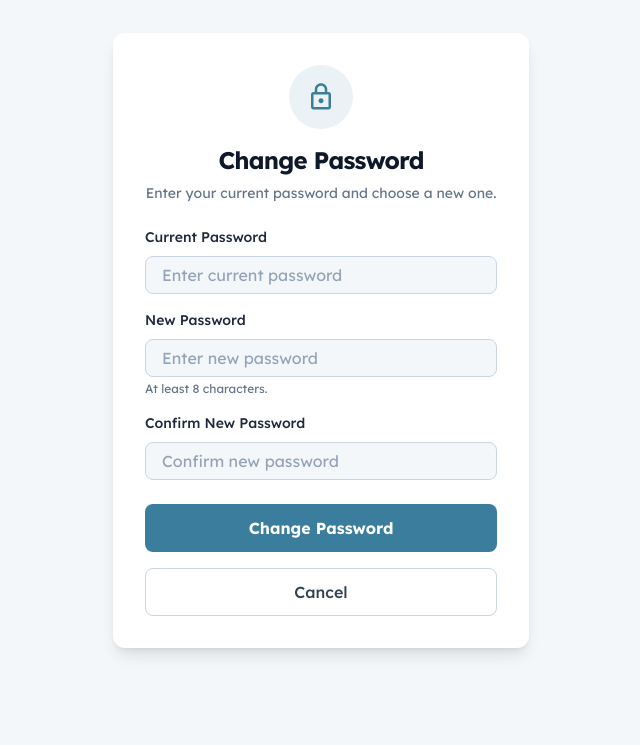
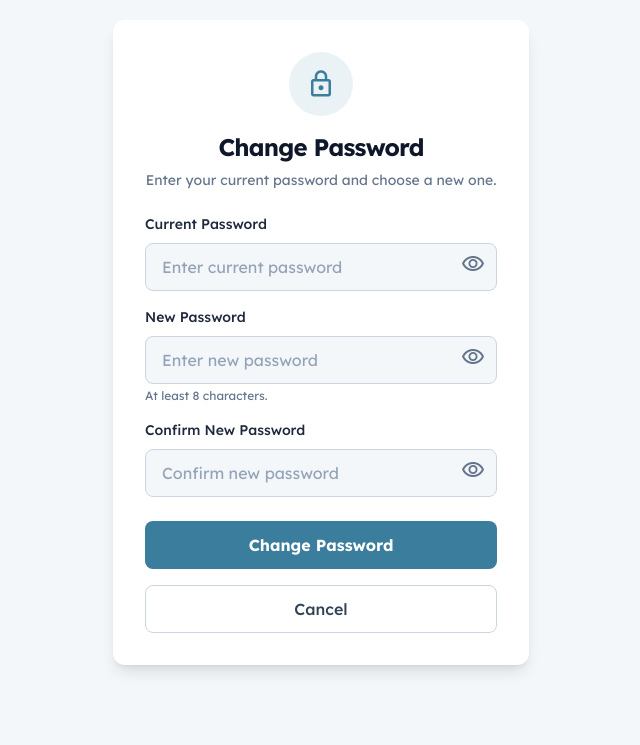
Before and after one commit to Bensonjigo/Kumiclinic, a Django app: page /password-change/ in a window 1280 px wide. Shown: the part 60-805 px from the top of the page, without its empty margins (319-959 px from the left). Before the commit the page ends 715 px from the top, so only its background shows below. Run offline with Django 5.2, Linux system fonts and the light colour scheme; the visitor is signed in with stand-in values (Sample User, id 1); some libraries are stand-ins or nearby versions.

Commit message:
Modernize admin UI and add password visibility toggle

```diff
--- a/templates/clinic/password_change.html
+++ b/templates/clinic/password_change.html
@@ -27,6 +27,20 @@
     <style>
         .material-symbols-outlined {
             font-variation-settings: 'FILL' 0, 'wght' 400, 'GRAD' 0, 'opsz' 24;
+        }
+        .password-toggle {
+            position: relative;
+        }
+        .password-toggle .toggle-btn {
+            position: absolute;
+            right: 12px;
+            top: 50%;
+            transform: translateY(-50%);
+            cursor: pointer;
+            color: #64748B;
+        }
+        .password-toggle input {
+            padding-right: 40px;
         }
     </style>
 </head>
@@ -75,18 +89,33 @@
                     {% csrf_token %}
                     <div class="flex flex-col">
                         <label class="text-slate-800 dark:text-slate-200 text-sm font-medium leading-normal pb-2" for="id_old_password">Current Password</label>
-                        <input class="form-input flex w-full min-w-0 flex-1 resize-none overflow-hidden rounded-lg text-slate-900 dark:text-white focus:outline-0 focus:ring-2 focus:ring-primary/50 border border-slate-300 dark:border-slate-700 bg-background-light dark:bg-slate-800 h-12 placeholder:text-slate-400 dark:placeholder:text-slate-500 px-4 text-base font-normal leading-normal" id="id_old_password" name="old_password" placeholder="Enter current password" type="password" required/>
+                        <div class="password-toggle">
+                            <input class="form-input flex w-full min-w-0 flex-1 resize-none overflow-hidden rounded-lg text-slate-900 dark:text-white focus:outline-0 focus:ring-2 focus:ring-primary/50 border border-slate-300 dark:border-slate-700 bg-background-light dark:bg-slate-800 h-12 placeholder:text-slate-400 dark:placeholder:text-slate-500 px-4 text-base font-normal leading-normal" id="id_old_password" name="old_password" placeholder="Enter current password" type="password" required/>
+                            <span class="toggle-btn" onclick="togglePassword('id_old_password')">
+                                <span class="material-symbols-outlined">visibility</span>
+                            </span>
+                        </div>
                     </div>
 
                     <div class="flex flex-col">
                         <label class="text-slate-800 dark:text-slate-200 text-sm font-medium leading-normal pb-2" for="id_new_password1">New Password</label>
-                        <input class="form-input flex w-full min-w-0 flex-1 resize-none overflow-hidden rounded-lg text-slate-900 dark:text-white focus:outline-0 focus:ring-2 focus:ring-primary/50 border border-slate-300 dark:border-slate-700 bg-background-light dark:bg-slate-800 h-12 placeholder:text-slate-400 dark:placeholder:text-slate-500 px-4 text-base font-normal leading-normal" id="id_new_password1" name="new_password1" placeholder="Enter new password" type="password" required/>
+                        <div class="password-toggle">
+                            <input class="form-input flex w-full min-w-0 flex-1 resize-none overflow-hidden rounded-lg text-slate-900 dark:text-white focus:outline-0 focus:ring-2 focus:ring-primary/50 border border-slate-300 dark:border-slate-700 bg-background-light dark:bg-slate-800 h-12 placeholder:text-slate-400 dark:placeholder:text-slate-500 px-4 text-base font-normal leading-normal" id="id_new_password1" name="new_password1" placeholder="Enter new password" type="password" required/>
+                            <span class="toggle-btn" onclick="togglePassword('id_new_password1')">
+                                <span class="material-symbols-outlined">visibility</span>
+                            </span>
+                        </div>
                         <p class="text-xs text-slate-500 mt-1">At least 8 characters.</p>
                     </div>
 
                     <div class="flex flex-col">
                         <label class="text-slate-800 dark:text-slate-200 text-sm font-medium leading-normal pb-2" for="id_new_password2">Confirm New Password</label>
-                        <input class="form-input flex w-full min-w-0 flex-1 resize-none overflow-hidden rounded-lg text-slate-900 dark:text-white focus:outline-0 focus:ring-2 focus:ring-primary/50 border border-slate-300 dark:border-slate-700 bg-background-light dark:bg-slate-800 h-12 placeholder:text-slate-400 dark:placeholder:text-slate-500 px-4 text-base font-normal leading-normal" id="id_new_password2" name="new_password2" placeholder="Confirm new password" type="password" required/>
+                        <div class="password-toggle">
+                            <input class="form-input flex w-full min-w-0 flex-1 resize-none overflow-hidden rounded-lg text-slate-900 dark:text-white focus:outline-0 focus:ring-2 focus:ring-primary/50 border border-slate-300 dark:border-slate-700 bg-background-light dark:bg-slate-800 h-12 placeholder:text-slate-400 dark:placeholder:text-slate-500 px-4 text-base font-normal leading-normal" id="id_new_password2" name="new_password2" placeholder="Confirm new password" type="password" required/>
+                            <span class="toggle-btn" onclick="togglePassword('id_new_password2')">
+                                <span class="material-symbols-outlined">visibility</span>
+                            </span>
+                        </div>
                     </div>
 
                     <button type="submit" class="mt-2 flex h-12 w-full items-center justify-center rounded-lg bg-primary text-base font-bold text-white transition-colors hover:bg-primary/90 focus:outline-none focus:ring-2 focus:ring-primary/50 focus:ring-offset-2">Change Password</button>
@@ -95,5 +124,21 @@
             </div>
         </main>
     </div>
+
+    <script>
+        function togglePassword(inputId) {
+            const input = document.getElementById(inputId);
+            const btn = input.nextElementSibling;
+            const icon = btn.querySelector('.material-symbols-outlined');
+
+            if (input.type === 'password') {
+                input.type = 'text';
+                icon.textContent = 'visibility_off';
+            } else {
+                input.type = 'password';
+                icon.textContent = 'visibility';
+            }
+        }
+    </script>
 </body>
 </html>
```
Also changed, not shown: templates/dashboard/pharmacy.html (line endings or trailing spaces).
